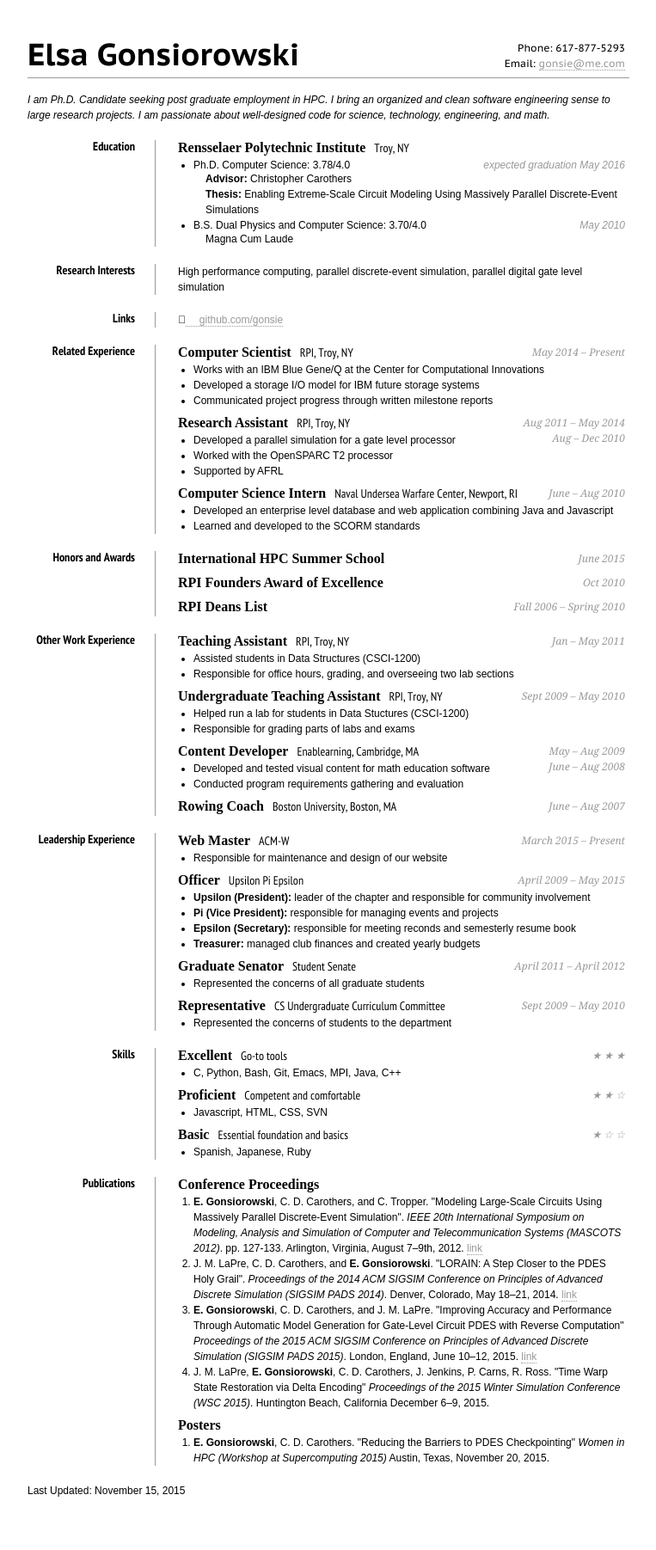
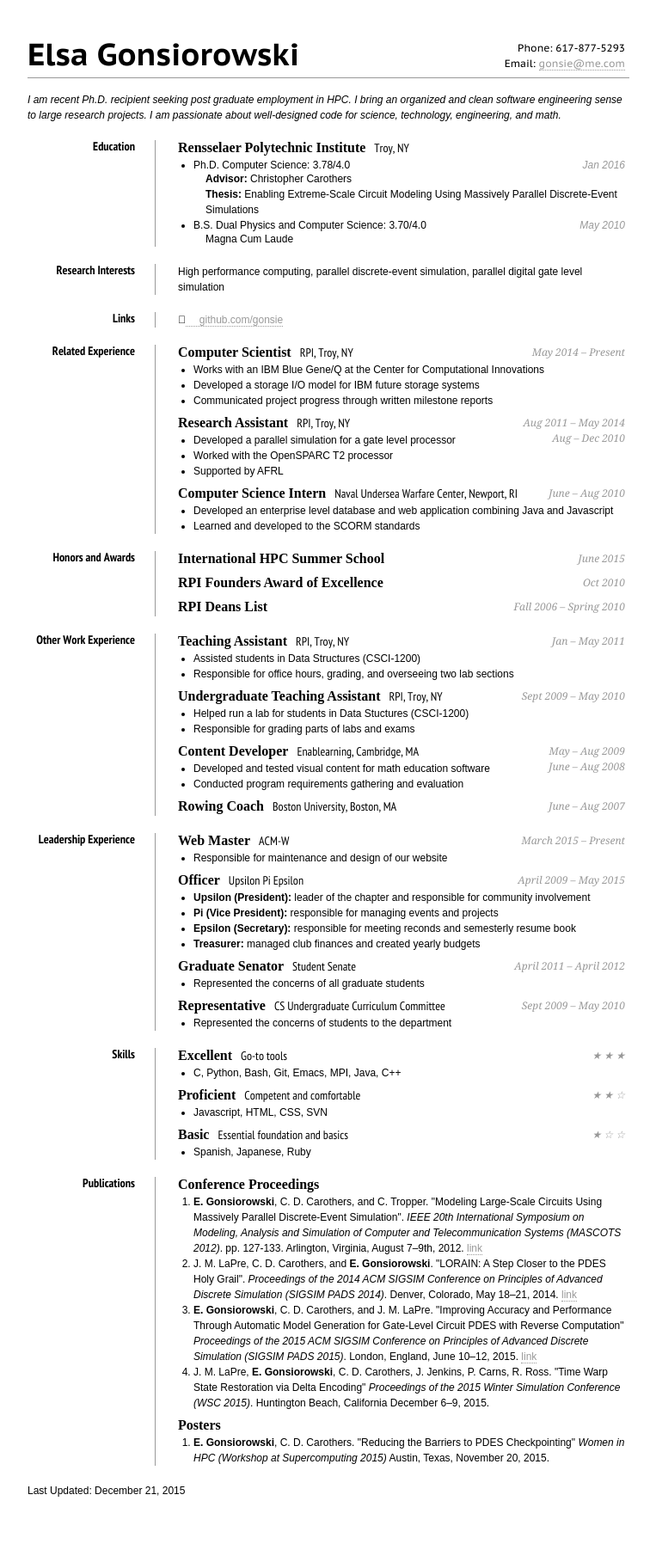
Before and after one commit to gonsie/gonsie.github.io, a Jekyll site: the page index.html, which Jekyll copies as it is, in a window 1280 px wide. Shown: the whole page at 86% size, without its empty margins (258-1021 px from the left). Built offline with Jekyll 4.4.1, drawn with Linux system fonts in a browser that asks for light colours; some web fonts are replaced; Markdown is read by kramdown in place of the engine named in the settings.

Commit message:
d-fence!

```diff
--- a/index.html
+++ b/index.html
@@ -62,7 +62,7 @@
 
 		<div id="objective">
 			<p>
-				I am Ph.D. Candidate seeking post graduate employment in HPC.
+				I am recent Ph.D. recipient seeking post graduate employment in HPC.
 				I bring an organized and clean software engineering sense to large research projects.
 				I am passionate about well-designed code for science, technology, engineering, and math.
 			</p>
@@ -76,7 +76,7 @@
 			<dd>
 				<h2><strong>Rensselaer Polytechnic Institute</strong>Troy, NY</h2>
 				<ul>
-					<li>Ph.D. Computer Science: 3.78/4.0<span>expected graduation May 2016</span></li>
+					<li>Ph.D. Computer Science: 3.78/4.0<span>Jan 2016</span></li>
 					<ul class="inset">
 						<li><strong>Advisor:</strong> Christopher Carothers</li>
 						<li><strong>Thesis:</strong> Enabling Extreme-Scale Circuit Modeling Using Massively Parallel Discrete-Event Simulations</li>
@@ -295,7 +295,7 @@
 			<dd class="clear noprint"></dd>
 
 		</dl>
-<p class="noprint">Last Updated: November 15, 2015</p>
+<p class="noprint">Last Updated: December 21, 2015</p>
 	</div>
 
 </body>
```
